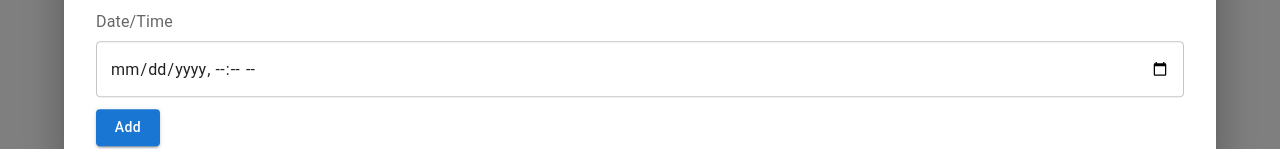
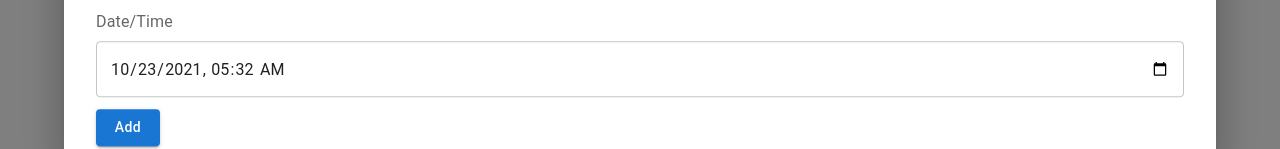
Before and after one commit to snaxite/todo, a React (Create React App) app: page / in a window 1280 px wide. Both pictures are taken after a click on the button "Add Task". Shown: the part 445-594 px from the top of the page. Built offline with nearby package versions, Linux system fonts and the light colour scheme.

Commit message:
date format updated

```diff
--- a/src/components/TableList/AddModal.tsx
+++ b/src/components/TableList/AddModal.tsx
@@ -1,4 +1,5 @@
 import { Modal, Box, Typography, Button, InputLabel, TextField, Select, MenuItem, IconButton } from "@mui/material";
+import moment from "moment";
 import { useState } from "react";
 import { AiOutlinePlus, GrClose } from "react-icons/all";
 import { useDispatch } from 'react-redux';
@@ -100,7 +101,7 @@ export default function AddModal(): JSX.Element {
                         </div>
                         <div className="my-3">
                             <InputLabel className="mb-2">Date/Time</InputLabel>
-                            <TextField required value={task.date} onChange={handleForm} name="date" variant="outlined" type="datetime-local" fullWidth />
+                            <TextField required value={moment(task.date).format('yyyy-MM-DDThh:mm')} onChange={handleForm} name="date" variant="outlined" type="datetime-local" fullWidth />
                         </div>
                     </div>
                     <Button variant="contained" color="primary" onClick={handleAdd}>
--- a/src/components/TableList/EditModal.tsx
+++ b/src/components/TableList/EditModal.tsx
@@ -1,4 +1,5 @@
 import { Modal, Box, Typography, Button, InputLabel, TextField, Select, MenuItem, IconButton } from "@mui/material";
+import moment from "moment";
 import { useState } from "react";
 import { GoPencil, GrClose } from "react-icons/all";
 import { useDispatch } from 'react-redux';
@@ -95,7 +96,7 @@ export default function EditModal({ task }: { task: task }): JSX.Element {
                         </div>
                         <div className="my-3">
                             <InputLabel className="mb-2">Date/Time</InputLabel>
-                            <TextField required value={data.date} onChange={handleForm} name="date" variant="outlined" type="datetime-local" fullWidth />
+                            <TextField required value={moment(data.date).format('yyyy-MM-DDThh:mm')} onChange={handleForm} name="date" variant="outlined" type="datetime-local" fullWidth />
                         </div>
                     </div>
                     <Button variant="contained" color="primary" onClick={handleEdit}>
```
